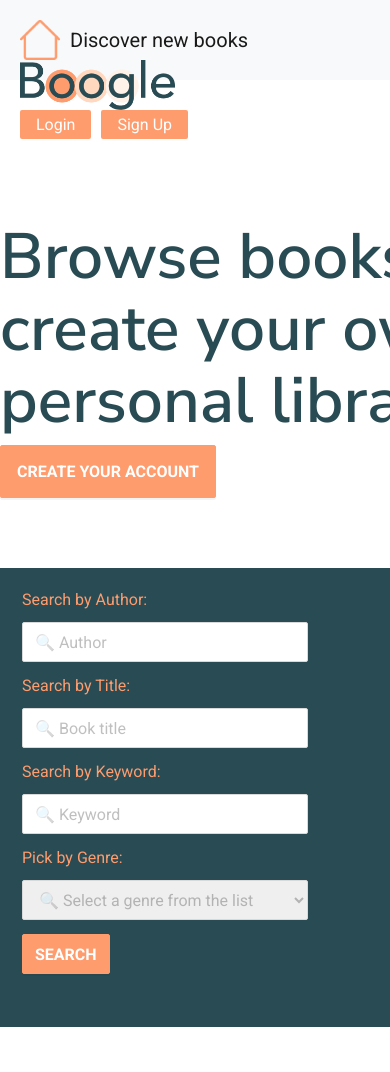
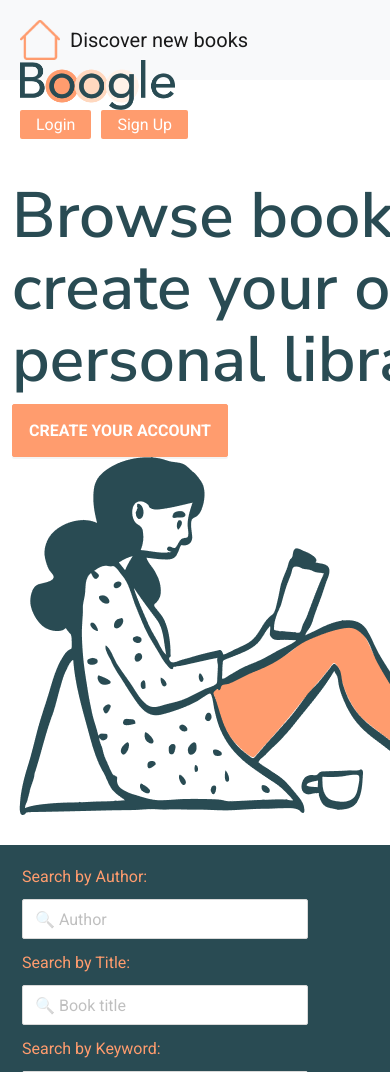
Before and after one commit to aafmartins/boogle, a Node server app: page / in a window 390 px wide; the page is wider, and only the part inside the window is pictured. Shown: the top 1072 px of that part. Run offline with Node 20, Linux system fonts and the light colour scheme; data that the repository does not hold is empty; some libraries are stand-ins or nearby versions.

Commit message:
hero image responsive

```diff
--- a/public/stylesheets/Home/index-home.css
+++ b/public/stylesheets/Home/index-home.css
@@ -292,3 +292,7 @@ select {
   font-kerning: 1px;
   margin-top: 10px;
 }
+
+.col {
+  width: 100%;
+}
--- a/views/index.hbs
+++ b/views/index.hbs
@@ -1,15 +1,18 @@
 <!---eader-->
-<header>
-  <div class="Hero">
-    <div class="hero-left-part">
+<header class="container">
+  <div class="Hero row">
+
+    <div class="hero-left-part col-md-auto">
       <h1 class="H1-hero">Browse books & create your own personal library</h1>
       <a href="/auth/signup">
         <button class="Hero-button">Create your Account</button>
       </a>
     </div>
-    <div>
+
+    <div class="col-md-auto">
       <img class="Hero-image" src="images/Hero-Image.png" alt="Hero-Image" />
     </div>
+
   </div>
 </header>
 
```
